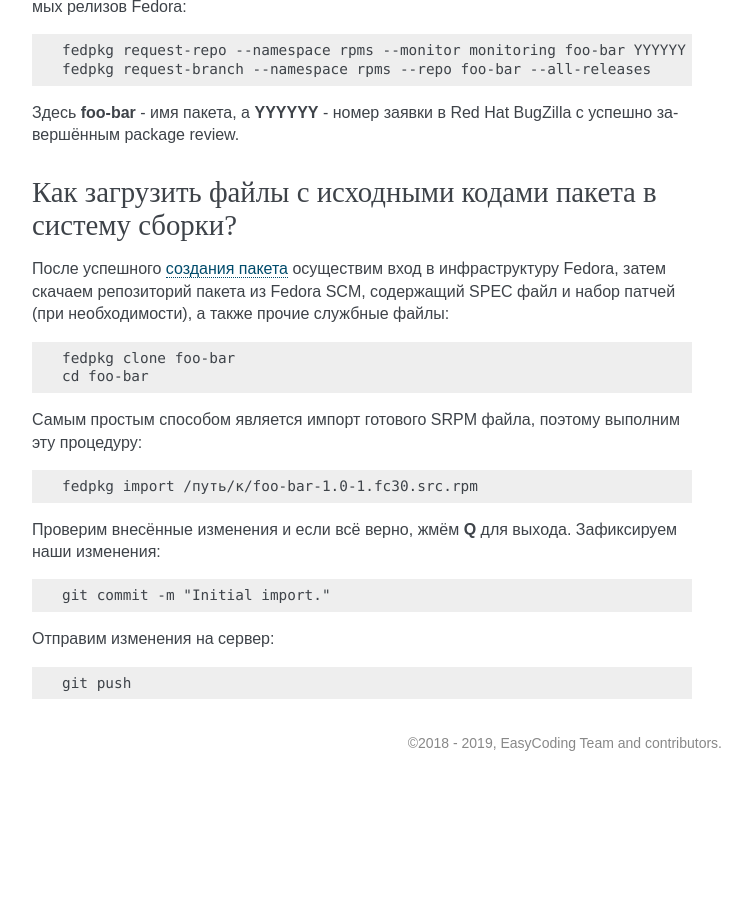
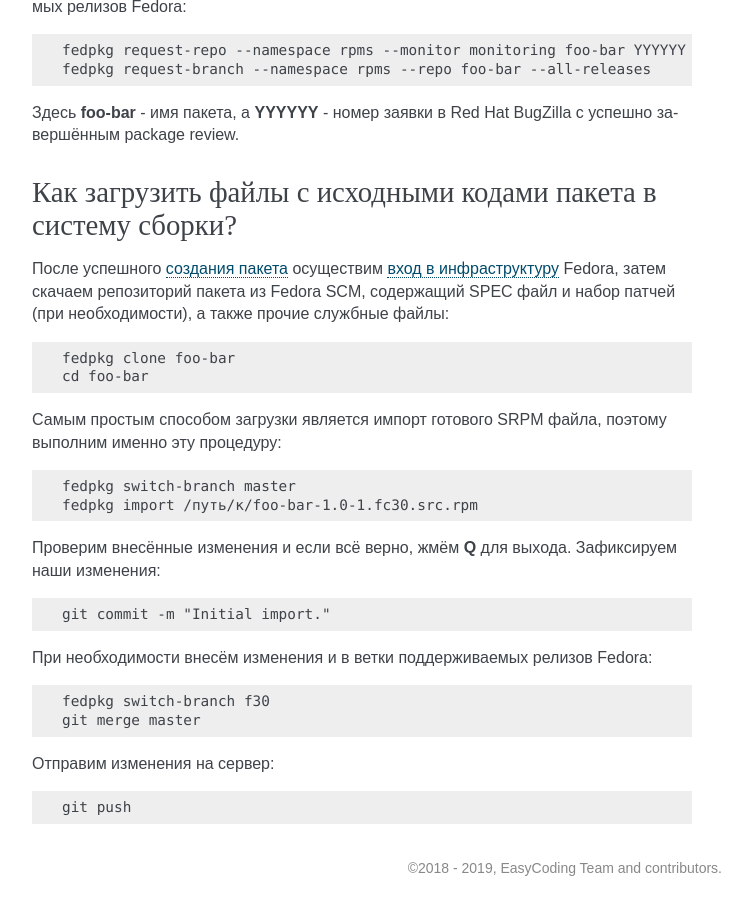
Before and after one commit to RussianFedora/FAQ, a Sphinx documentation site: the page built from source/development.rst, in a window 1280 px wide and 900 px high, scrolled down 17085 px. Shown: the whole window, without its empty margins (388-1140 px from the left). Built offline with Sphinx 7.4.7, drawn with Linux system fonts in a browser that asks for light colours; before the commit the page ends 17866 px from its top, so only the background shows below that.

Commit message:
Updated fedpkg-upload question.

```diff
--- a/source/development.rst
+++ b/source/development.rst
@@ -918,7 +918,7 @@
 
 Также для некоторых операций необходимо :ref:`загрузить публичный ключ <ssh-keygen>` SSH в `FAS аккаунт <https://admin.fedoraproject.org/accounts>`__.
 
-.. index:: fedora, package, request
+.. index:: fedora, package, request, fedpkg
 .. _package-request:
 
 Как запросить создание пакета в репозитории?
@@ -959,23 +959,24 @@
 
 Здесь **foo-bar** - имя пакета, а **YYYYYY** - номер заявки в Red Hat BugZilla с успешно завершённым package review.
 
-.. index:: fedora, package, upload
+.. index:: fedora, package, upload, fedpkg
 .. _fedpkg-upload:
 
 Как загрузить файлы с исходными кодами пакета в систему сборки?
 ==================================================================
 
-После успешного :ref:`создания пакета <package-request>` осуществим вход в инфраструктуру Fedora, затем скачаем репозиторий пакета из Fedora SCM, содержащий SPEC файл и набор патчей (при необходимости), а также прочие службные файлы:
+После успешного :ref:`создания пакета <package-request>` осуществим :ref:`вход в инфраструктуру <fedora-login>` Fedora, затем скачаем репозиторий пакета из Fedora SCM, содержащий SPEC файл и набор патчей (при необходимости), а также прочие службные файлы:
 
 .. code-block:: text
 
     fedpkg clone foo-bar
     cd foo-bar
 
-Самым простым способом является импорт готового SRPM файла, поэтому выполним эту процедуру:
+Самым простым способом загрузки является импорт готового SRPM файла, поэтому выполним именно эту процедуру:
 
 .. code-block:: text
 
+    fedpkg switch-branch master
     fedpkg import /путь/к/foo-bar-1.0-1.fc30.src.rpm
 
 Проверим внесённые изменения и если всё верно, жмём **Q** для выхода. Зафиксируем наши изменения:
@@ -984,6 +985,13 @@
 
     git commit -m "Initial import."
 
+При необходимости внесём изменения и в ветки поддерживаемых релизов Fedora:
+
+.. code-block:: text
+
+    fedpkg switch-branch f30
+    git merge master
+
 Отправим изменения на сервер:
 
 .. code-block:: text
```
Also changed, not shown: other parts of source/development.rst (+1 -1 lines).
